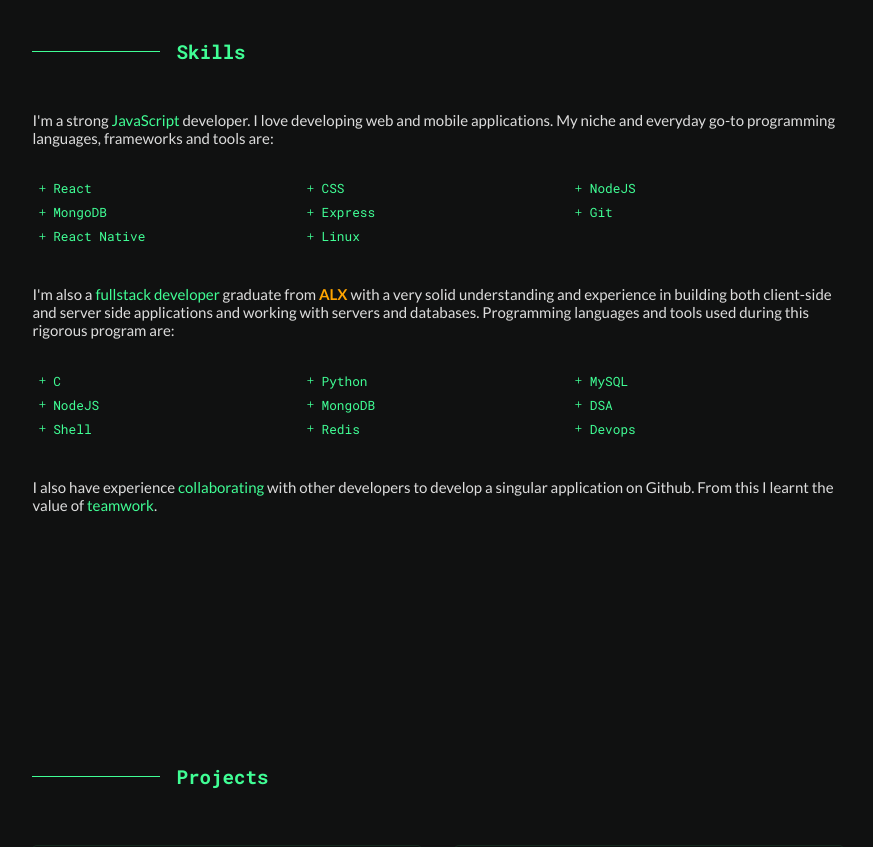
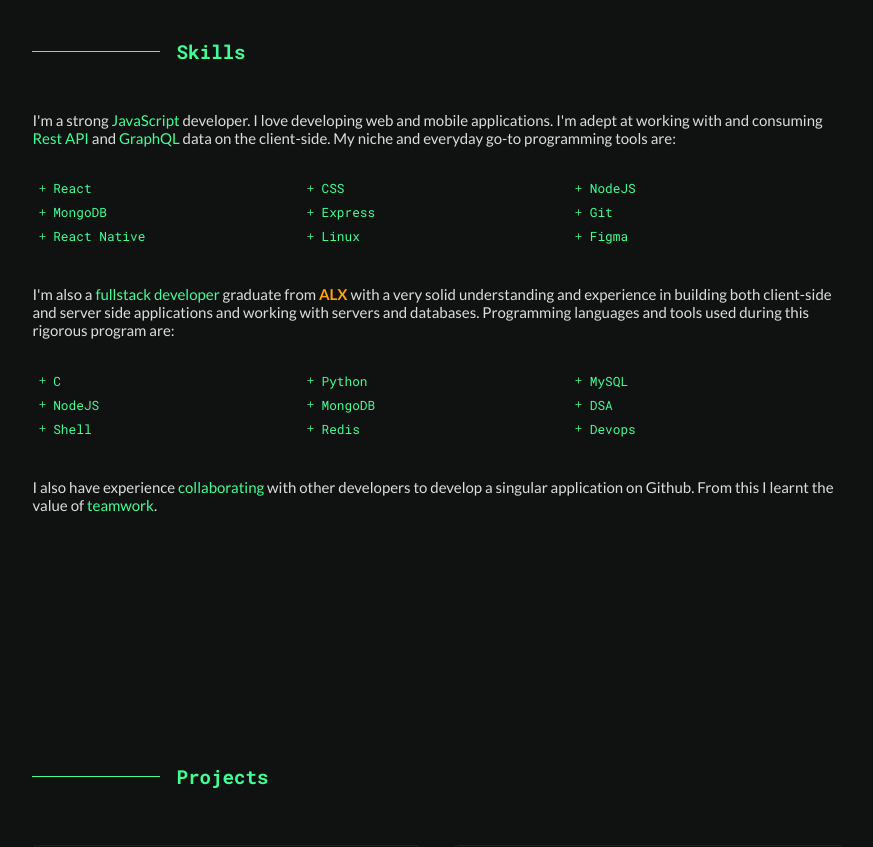
Before and after one commit to 2Kelvin/official-portfolio, a React (Create React App) app: page / in a window 1280 px wide. Shown: the part 900-1747 px from the top of the page, without its empty margins (202-1075 px from the left). Built offline with nearby package versions, Linux system fonts and the light colour scheme.

Commit message:
update skills

```diff
--- a/src/components/Skills/Skills.js
+++ b/src/components/Skills/Skills.js
@@ -9,7 +9,7 @@ export default function Skills() {
             <Subheading subheadingName='Skills' />
 
             <p>
-                I'm a strong <span className='progLang'>JavaScript</span> developer. I love developing web and mobile applications. My niche and everyday go-to programming languages, frameworks and tools are:
+                I'm a strong <span className='progLang'>JavaScript</span> developer. I love developing web and mobile applications. I'm adept at working with and consuming <span className='progLang'>Rest API</span> and <span className='progLang'>GraphQL</span> data on the client-side. My niche and everyday go-to programming tools are:
             </p>
 
             <ul className='myList'>
@@ -21,6 +21,7 @@ export default function Skills() {
             <li> <BsPlus className='plus' /> Git</li>
             <li> <BsPlus className='plus' /> React Native</li>
             <li> <BsPlus className='plus' /> Linux</li>
+            <li> <BsPlus className='plus' /> Figma</li>
             </ul>
 
             <p>
```
